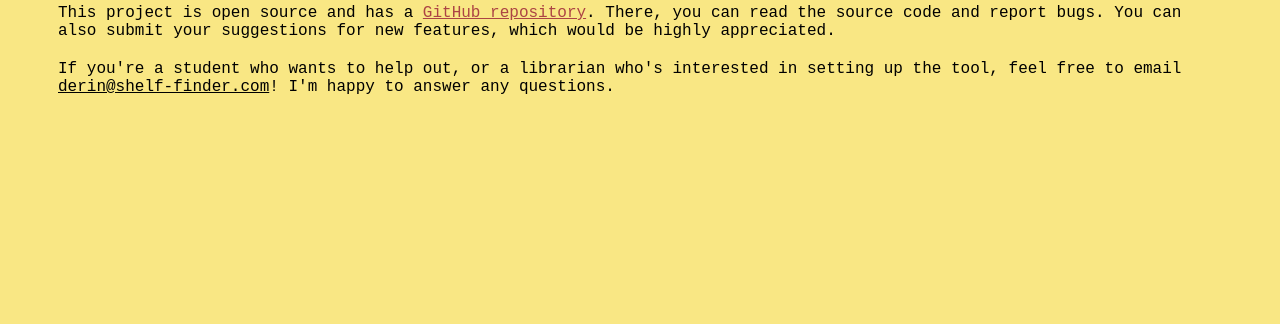
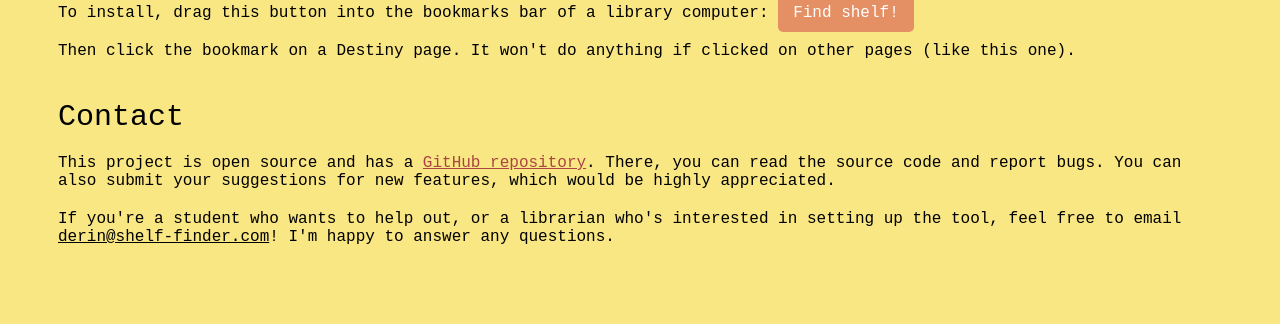
Before and after one commit to deryilz/shelf-finder, a website: page public/index.html in a window 1280 px wide. Shown: the part 624-948 px from the top of the page. Before the commit the page ends 800 px from the top, so only its background shows below. Drawn offline with Linux system fonts and the light colour scheme.

Commit message:
add installation instructions

```diff
--- a/public/assets/style-home.css
+++ b/public/assets/style-home.css
@@ -12,3 +12,18 @@ div.header {
 li {
     margin: 5px 0;
 }
+
+a.bookmark {
+    background-color: #e58f65;
+    color: white;
+    cursor: pointer;
+    border: none;
+    padding: 10px 15px;
+    border-radius: 5px;
+    text-decoration: none;
+    margin: 5px 0;
+}
+
+a.bookmark:hover {
+    filter: brightness(0.9);
+}
--- a/public/index.html
+++ b/public/index.html
@@ -4,6 +4,7 @@
         <link rel="stylesheet" href="/assets/style.css">
         <link rel="stylesheet" href="/assets/style-home.css">
         <title>Dublin Shelf Finder</title>
+        <script type="module" src="/index.js"></script>
     </head>
     <body>
         <div class="title">
@@ -53,6 +54,24 @@
             -->
         </div>
         <div class="section">
+            <div class="header">Installation</div>
+            <div>
+                To install, drag this button into the bookmarks bar of a library
+                computer:
+                <a
+                    href="javascript:alert('Shelf Finder bookmark failed to install!');"
+                    id="bookmark"
+                    class="bookmark"
+                >
+                    Find shelf!
+                </a>
+            </div>
+            <div>
+                Then click the bookmark on a Destiny page. It won't do anything if
+                clicked on other pages (like this one).
+            </div>
+        </div>
+        <div class="section">
             <div class="header">Contact</div>
             <div>
                 This project is open source and has a
--- /dev/null
+++ b/public/index.js
@@ -0,0 +1,3 @@
+let bookmark = document.getElementById("bookmark");
+let url = import.meta.resolve("/bookmark.js");
+bookmark.href = `javascript:import("${url}?" + Date.now());`;
```
